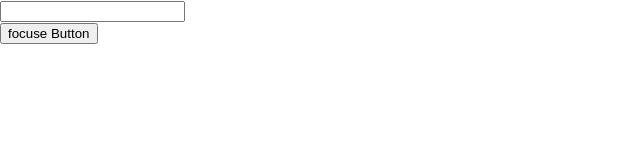
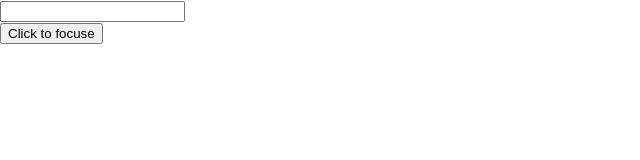
Before and after one commit to shirishagit/REACT-2, a React (Create React App) app in the folder react9/: page / in a window 1280 px wide. Shown: the top 160 px of the page, without its empty margins (0-640 px from the left). Built offline with nearby package versions, Linux system fonts and the light colour scheme.

Commit message:
Forwarding refs

```diff
--- a/react9/src/App.js
+++ b/react9/src/App.js
@@ -14,19 +14,22 @@
 // import SetState from "./PRACTICE/CLASS COMPONENT/STATE/SetState";
 // import MethodParent from "./PRACTICE/CLASS COMPONENT/METHOD AS PROP/Methodparent";
 
-import IfElse from "./PRACTICE/CLASS COMPONENT/CONDITIONAL RENDERING IN CC/Ifelse";
-import ShortCircuit from "./PRACTICE/CLASS COMPONENT/CONDITIONAL RENDERING IN CC/ShortCircuit";
-import TernaryOper from "./PRACTICE/CLASS COMPONENT/CONDITIONAL RENDERING IN CC/TernaryOper";
-import Variables from "./PRACTICE/CLASS COMPONENT/CONDITIONAL RENDERING IN CC/Variables";
-import FormHandle from "./PRACTICE/CLASS COMPONENT/FORM HANDLINGS/FormHandle";
-import RegularComponent from "./PRACTICE/CLASS COMPONENT/PURECOMPONENT/RegulerComponent";
-import Refs from "./PRACTICE/CLASS COMPONENT/REFS /Refs";
-import Focuse from "./PRACTICE/CLASS COMPONENT/REFSINCLASSCOMP/Focus";
+import ForwardRefPar from "./PRACTICE/CLASS COMPONENT/FORWARDING REFS/ForwardRefPar";
+
+// import IfElse from "./PRACTICE/CLASS COMPONENT/CONDITIONAL RENDERING IN CC/Ifelse";
+// import ShortCircuit from "./PRACTICE/CLASS COMPONENT/CONDITIONAL RENDERING IN CC/ShortCircuit";
+// import TernaryOper from "./PRACTICE/CLASS COMPONENT/CONDITIONAL RENDERING IN CC/TernaryOper";
+// import Variables from "./PRACTICE/CLASS COMPONENT/CONDITIONAL RENDERING IN CC/Variables";
+// import FormHandle from "./PRACTICE/CLASS COMPONENT/FORM HANDLINGS/FormHandle";
+// import RegularComponent from "./PRACTICE/CLASS COMPONENT/PURECOMPONENT/RegulerComponent";
+// import Refs from "./PRACTICE/CLASS COMPONENT/REFS /Refs";
+// import Focuse from "./PRACTICE/CLASS COMPONENT/REFSINCLASSCOMP/Focus";
 
 function App() {
   return (
     <div className="App">
-      <Focuse/>
+      <ForwardRefPar/>
+      {/* <Focuse/> */}
       {/* <Refs/> */}
       {/* <RegularComponent/> */}
       {/* <FormHandle/> */}
--- /dev/null
+++ b/react9/src/PRACTICE/CLASS COMPONENT/FORWARDING REFS/ForwardRefChild.jsx
@@ -0,0 +1,11 @@
+import React from "react";
+
+const ForwardRefChild = React.forwardRef((props,ref)=>{
+    return(
+        <div>
+            <input type="text" ref={ref}/>
+        </div>
+    )
+}
+)
+export default ForwardRefChild;
--- /dev/null
+++ b/react9/src/PRACTICE/CLASS COMPONENT/FORWARDING REFS/ForwardRefPar.jsx
@@ -0,0 +1,22 @@
+import React,{Component} from "react";
+import ForwardRefChild from "./ForwardRefChild";
+
+class ForwardRefPar extends Component{
+    constructor(props){
+        super(props)
+        this.ForwardRefParent = React.createRef()
+    }
+    onClickHandler =()=>{
+        this.ForwardRefParent.current.focus()
+    }
+    render(){
+        return(
+            <div>
+                <ForwardRefChild ref={this.ForwardRefParent}/>
+                <button onClick={this.onClickHandler}>Click to focuse</button>
+            </div>
+        )
+    }
+}
+
+export default ForwardRefPar;
```
